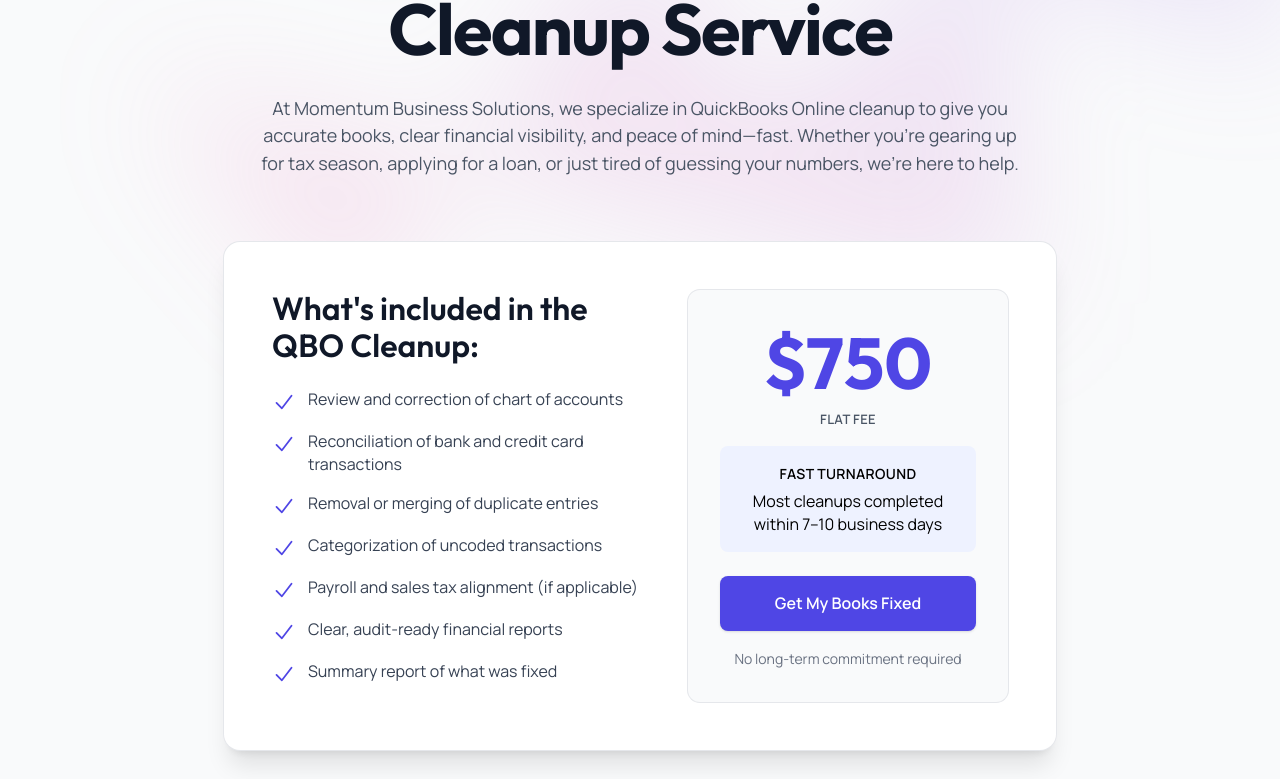
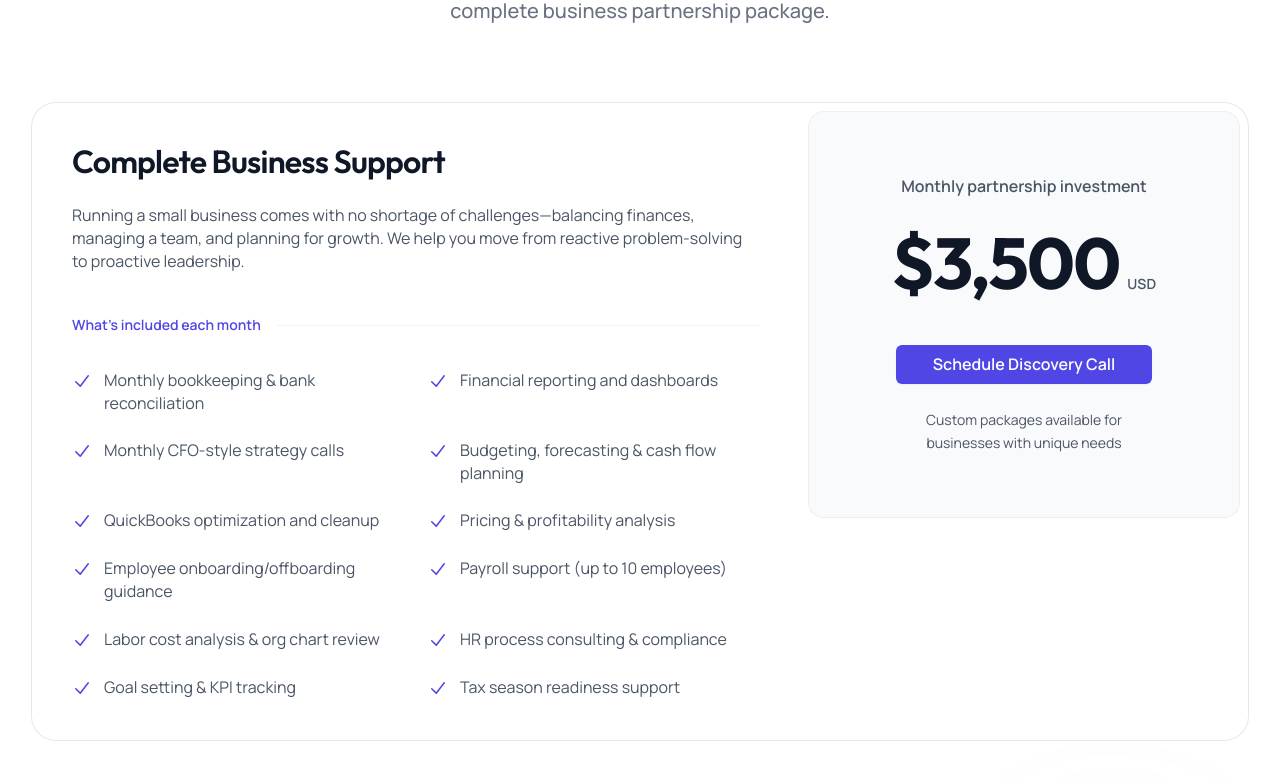
Before and after one commit to DukeRupert/momentum-business, a SvelteKit app in the folder app/: page /services in a window 1280 px wide. Shown: the part 2321-3100 px from the top of the page. Built offline with nearby package versions, Linux system fonts and the light colour scheme.

Commit message:
created premium service component

```diff
--- a/app/src/lib/features.svelte
+++ b/app/src/lib/features.svelte
@@ -76,7 +76,7 @@
 			<div class="flex items-start justify-end lg:order-first">
 				<img
 					alt="Product screenshot"
-					src="https://tailwindcss.com/plus-assets/img/component-images/project-app-screenshot.png"
+					src="https://as2.ftcdn.net/v2/jpg/10/58/87/61/1000_F_1058876100_ZN9yjJLPq3jODb1YCRFLPTcTs48siq3V.jpg"
 					width={2432}
 					height={1442}
 					class="w-3xl sm:w-228 max-w-none rounded-xl shadow-xl ring-1 ring-gray-400/10"
--- a/app/src/lib/hero.svelte
+++ b/app/src/lib/hero.svelte
@@ -72,8 +72,8 @@
               src="https://img1.wsimg.com/isteam/getty/500878416/:/rs=w:1279,m"
               alt="Dashboard screenshot"
               class="w-full h-auto rounded-xl shadow-2xl ring-1 ring-gray-900/10"
-              height=465
-              width=656
+              height=907
+              width=1279
             />
           </div>
         </div>
--- /dev/null
+++ b/app/src/lib/premium.svelte
@@ -0,0 +1,99 @@
+<script>
+  let {
+    sectionTitle = "Ready for comprehensive business support?",
+    sectionDescription = "Move beyond basic bookkeeping to proactive leadership with our complete business partnership package.",
+    serviceTitle = "Complete Business Support",
+    serviceDescription = "Running a small business comes with no shortage of challenges—balancing finances, managing a team, and planning for growth. We help you move from reactive problem-solving to proactive leadership.",
+    pricingLabel = "Monthly partnership investment",
+    price = "$3,500",
+    currency = "USD",
+    ctaText = "Schedule Discovery Call",
+    ctaHref = "/contact?service=completeSupport",
+    disclaimer = "Custom packages available for businesses with unique needs",
+    features = [
+      "Monthly bookkeeping & bank reconciliation",
+      "Financial reporting and dashboards",
+      "Monthly CFO-style strategy calls",
+      "Budgeting, forecasting & cash flow planning",
+      "QuickBooks optimization and cleanup",
+      "Pricing & profitability analysis",
+      "Employee onboarding/offboarding guidance",
+      "Payroll support (up to 10 employees)",
+      "Labor cost analysis & org chart review",
+      "HR process consulting & compliance",
+      "Goal setting & KPI tracking",
+      "Tax season readiness support"
+    ]
+  } = $props();
+</script>
+
+<section id="complete-support" class="bg-white py-24 sm:py-32">
+  <div class="mx-auto max-w-7xl px-6 lg:px-8">
+    <div class="mx-auto max-w-4xl sm:text-center">
+      <h2 class="text-display-sm font-display-bold tracking-tight text-pretty text-gray-900 sm:text-display sm:text-balance">
+        {sectionTitle}
+      </h2>
+      <p class="mx-auto mt-6 max-w-2xl text-body-lg font-primary-medium text-pretty text-gray-500 sm:text-subhead">
+        {sectionDescription}
+      </p>
+    </div>
+
+    <div class="mx-auto mt-16 max-w-2xl rounded-3xl ring-1 ring-gray-200 sm:mt-20 lg:mx-0 lg:flex lg:max-w-none">
+      <!-- Service Details -->
+      <div class="p-8 sm:p-10 lg:flex-auto">
+        <h3 class="text-headline font-display-semibold tracking-tight text-gray-900">
+          {serviceTitle}
+        </h3>
+        <p class="mt-6 text-body text-gray-600">
+          {serviceDescription}
+        </p>
+
+        <div class="mt-10 flex items-center gap-x-4">
+          <h4 class="flex-none text-caption font-primary-semibold text-primary-600">
+            What's included each month
+          </h4>
+          <div class="h-px flex-auto bg-gray-100"></div>
+        </div>
+
+        <ul role="list" class="mt-8 grid grid-cols-1 gap-4 text-body text-gray-600 sm:grid-cols-2 sm:gap-6">
+          {#each features as feature}
+            <li class="flex gap-x-3">
+              <svg viewBox="0 0 20 20" fill="currentColor" aria-hidden="true" class="h-6 w-5 flex-none text-primary-600">
+                <path d="M16.704 4.153a.75.75 0 0 1 .143 1.052l-8 10.5a.75.75 0 0 1-1.127.075l-4.5-4.5a.75.75 0 0 1 1.06-1.06l3.894 3.893 7.48-9.817a.75.75 0 0 1 1.05-.143Z" clip-rule="evenodd" fill-rule="evenodd" />
+              </svg>
+              {feature}
+            </li>
+          {/each}
+        </ul>
+      </div>
+
+      <!-- Pricing Card -->
+      <div class="-mt-2 p-2 lg:mt-0 lg:w-full lg:max-w-md lg:shrink-0">
+        <div class="rounded-2xl bg-gray-50 py-10 text-center ring-1 ring-inset ring-gray-900/5 lg:flex lg:flex-col lg:justify-center lg:py-16">
+          <div class="mx-auto max-w-xs px-8">
+            <p class="text-body font-primary-semibold text-gray-600">
+              {pricingLabel}
+            </p>
+            <p class="mt-6 flex items-baseline justify-center gap-x-2">
+              <span class="text-display font-display-bold tracking-tight text-gray-900">
+                {price}
+              </span>
+              <span class="text-caption font-primary-semibold tracking-wide text-gray-600">
+                {currency}
+              </span>
+            </p>
+            <a
+              href={ctaHref}
+              class="mt-10 block w-full rounded-md bg-primary-600 px-3 py-2 text-center text-body font-primary-semibold text-white shadow-xs hover:bg-primary-500 focus-visible:outline-2 focus-visible:outline-offset-2 focus-visible:outline-primary-600"
+            >
+              {ctaText}
+            </a>
+            <p class="mt-6 text-caption text-gray-600">
+              {disclaimer}
+            </p>
+          </div>
+        </div>
+      </div>
+    </div>
+  </div>
+</section>
--- a/app/src/routes/contact/schema.ts
+++ b/app/src/routes/contact/schema.ts
@@ -37,7 +37,7 @@
         .min(1, 'Please select at least one service you\'re interested in')
         .refine(
             (services) => services.every(service =>
-                ['essentials', 'growth-strategy', 'executive-operations', 'cleanup'].includes(service)
+                ['essentials', 'growth-strategy', 'executive-operations', 'complete-support', 'cleanup'].includes(service)
             ),
             'Invalid service selection'
         ),
--- a/app/src/routes/services/+page.svelte
+++ b/app/src/routes/services/+page.svelte
@@ -1,94 +1,99 @@
 <script>
 	import SectionHeader from '$lib/header.svelte';
 	import Cleanup from '$lib/cleanup.svelte';
+	import Premium from '$lib/premium.svelte';
 
 	// Services data with new Momentum Business Solutions packages
 	const servicesData = [
 		{
 			id: 'essentials',
-      name: "Essentials Package",
-      tier: "Tier 1",
-      price: "$750",
-      period: "/month",
-      timeCommitment: "2–3 hours/month",
-      description: "For businesses that need clean, accurate financials and basic insights.",
+			name: 'Essentials Package',
+			tier: 'Tier 1',
+			price: '$750',
+			period: '/month',
+			timeCommitment: '2–3 hours/month',
+			description: 'For businesses that need clean, accurate financials and basic insights.',
 			features: [
-        "Monthly bookkeeping and account reconciliation (up to 3 bank/credit accounts)",
-        "Basic financial reports: Profit & Loss, Balance Sheet, Cash Flow",
-        "Month-end close and error checks",
-        "QuickBooks Online maintenance and categorization",
-        "Email support (48–72 hr response time)"
+				'Monthly bookkeeping and account reconciliation (up to 3 bank/credit accounts)',
+				'Basic financial reports: Profit & Loss, Balance Sheet, Cash Flow',
+				'Month-end close and error checks',
+				'QuickBooks Online maintenance and categorization',
+				'Email support (48–72 hr response time)'
 			],
-      bestFor: "Solo operators or small teams looking for reliable, organized books.",
+			bestFor: 'Solo operators or small teams looking for reliable, organized books.',
 			popular: false,
-      ctaText: "Get Started",
-      ctaHref: "/contact?service=essentials"
+			ctaText: 'Get Started',
+			ctaHref: '/contact?service=essentials'
 		},
 		{
 			id: 'growth-strategy',
-      name: "Growth Strategy Package",
-      tier: "Tier 2",
-      price: "$1,250",
-      period: "/month",
-      timeCommitment: "4–6 hours/month",
-      description: "For growing businesses that want financial strategy and light HR support.",
+			name: 'Growth Strategy Package',
+			tier: 'Tier 2',
+			price: '$1,250',
+			period: '/month',
+			timeCommitment: '4–6 hours/month',
+			description: 'For growing businesses that want financial strategy and light HR support.',
 			features: [
-        "Everything in Tier 1, plus:",
-        "Monthly 60-minute strategic CFO advisory call",
-        "Forecasting and budgeting templates",
-        "Labor cost tracking and analysis",
-        "Payroll support for up to 10 employees",
-        "Employee onboarding/offboarding guidance",
-        "Priority email support (24–48 hr response time)"
+				'Everything in Tier 1, plus:',
+				'Monthly 60-minute strategic CFO advisory call',
+				'Forecasting and budgeting templates',
+				'Labor cost tracking and analysis',
+				'Payroll support for up to 10 employees',
+				'Employee onboarding/offboarding guidance',
+				'Priority email support (24–48 hr response time)'
 			],
-      bestFor: "Businesses ready to scale with a proactive financial partner.",
+			bestFor: 'Businesses ready to scale with a proactive financial partner.',
 			popular: true,
-      ctaText: "Most Popular",
-      ctaHref: "/contact?service=growth-strategy"
+			ctaText: 'Most Popular',
+			ctaHref: '/contact?service=growth-strategy'
 		},
 		{
 			id: 'executive-operations',
-      name: "Executive Operations Package",
-      tier: "Tier 3",
-      price: "Starting at $2,000",
-      period: "/month",
-      timeCommitment: "14–18 hours/month",
-      description: "For businesses needing full finance + HR + operations support.",
+			name: 'Executive Operations Package',
+			tier: 'Tier 3',
+			price: 'Starting at $2,000',
+			period: '/month',
+			timeCommitment: '14–18 hours/month',
+			description: 'For businesses needing full finance + HR + operations support.',
 			features: [
-        "Everything in Tier 2, plus:",
-        "Custom KPI dashboard creation and reporting",
-        "Strategic planning sessions and quarterly reviews",
-        "Organizational chart development and role clarity planning",
-        "HR consulting: employee handbooks, evaluation processes, compliance basics",
-        "SOP development and team performance systems",
-        "Leadership meeting support and preparation",
-        "Slack/text access for urgent items",
-        "Add-on payroll support for more than 10 employees (custom quote)"
+				'Everything in Tier 2, plus:',
+				'Custom KPI dashboard creation and reporting',
+				'Strategic planning sessions and quarterly reviews',
+				'Organizational chart development and role clarity planning',
+				'HR consulting: employee handbooks, evaluation processes, compliance basics',
+				'SOP development and team performance systems',
+				'Leadership meeting support and preparation',
+				'Slack/text access for urgent items',
+				'Add-on payroll support for more than 10 employees (custom quote)'
 			],
-      bestFor: "Owner-operators who want to delegate the back-office and focus on high-level growth.",
+			bestFor:
+				'Owner-operators who want to delegate the back-office and focus on high-level growth.',
 			popular: false,
-      ctaText: "Learn More",
-      ctaHref: "/contact?service=executive-operations",
-      note: "Customized based on complexity"
+			ctaText: 'Learn More',
+			ctaHref: '/contact?service=executive-operations',
+			note: 'Customized based on complexity'
 		}
 	];
 
 	// Process steps
 	const processSteps = [
 		{
-      step: "1",
-      title: "Discovery Call",
-      description: "We'll discuss your current financial situation, pain points, and goals to determine the best fit."
+			step: '1',
+			title: 'Discovery Call',
+			description:
+				"We'll discuss your current financial situation, pain points, and goals to determine the best fit."
 		},
 		{
-      step: "2",
-      title: "Onboarding",
-      description: "We'll set up secure access to your systems, review your books, and establish processes — typically within 1-2 weeks."
+			step: '2',
+			title: 'Onboarding',
+			description:
+				"We'll set up secure access to your systems, review your books, and establish processes — typically within 1-2 weeks."
 		},
 		{
-      step: "3",
-      title: "Ongoing Support",
-      description: "Monthly financial reports, regular check-ins, and ongoing support to keep your finances organized and strategic."
+			step: '3',
+			title: 'Ongoing Support',
+			description:
+				'Monthly financial reports, regular check-ins, and ongoing support to keep your finances organized and strategic.'
 		}
 	];
 </script>
@@ -104,22 +109,31 @@
 	<div class="mx-auto max-w-7xl px-6 lg:px-8">
 		<div class="mx-auto grid max-w-2xl grid-cols-1 gap-8 lg:mx-0 lg:max-w-none lg:grid-cols-3">
 			{#each servicesData as service}
-        <div id={service.id} class="relative rounded-2xl border border-gray-200 p-8 shadow-sm hover:shadow-md transition-shadow {service.popular ? 'ring-2 ring-primary-600' : ''}">
+				<div
+					id={service.id}
+					class="relative rounded-2xl border border-gray-200 p-8 shadow-sm transition-shadow hover:shadow-md {service.popular
+						? 'ring-primary-600 ring-2'
+						: ''}"
+				>
 					{#if service.popular}
 						<div class="absolute -top-4 left-1/2 -translate-x-1/2">
-              <span class="inline-flex items-center rounded-full bg-primary-600 px-4 py-1 text-kicker font-primary-semibold text-white">
+							<span
+								class="bg-primary-600 text-kicker font-primary-semibold inline-flex items-center rounded-full px-4 py-1 text-white"
+							>
 								Most Popular
 							</span>
 						</div>
 					{/if}
 
 					<div class="mb-4">
-            <span class="inline-flex items-center rounded-md bg-primary-50 px-2 py-1 text-xs font-medium text-primary-700">
+						<span
+							class="bg-primary-50 text-primary-700 inline-flex items-center rounded-md px-2 py-1 text-xs font-medium"
+						>
 							{service.tier}
 						</span>
 					</div>
 
-          <div class="flex items-baseline justify-between mb-4">
+					<div class="mb-4 flex items-baseline justify-between">
 						<h3 class="text-subhead font-display-semibold text-gray-900">
 							{service.name}
 						</h3>
@@ -130,31 +144,39 @@
 							<span class="text-headline font-display-bold text-gray-900">
 								{service.price}
 							</span>
-              <span class="text-body text-gray-600 ml-1">
+							<span class="text-body ml-1 text-gray-600">
 								{service.period}
 							</span>
 						</div>
 						{#if service.note}
-              <p class="text-caption text-gray-500 mt-1">
+							<p class="text-caption mt-1 text-gray-500">
 								({service.note})
 							</p>
 						{/if}
-            <p class="text-caption text-primary-600 font-medium mt-1">
+						<p class="text-caption text-primary-600 mt-1 font-medium">
 							Estimated Time Commitment: {service.timeCommitment}
 						</p>
 					</div>
 
-          <p class="text-body text-gray-600 mb-6">
+					<p class="text-body mb-6 text-gray-600">
 						{service.description}
 					</p>
 
 					<div class="mb-6">
-            <h4 class="text-sm font-semibold text-gray-900 mb-3">Includes:</h4>
+						<h4 class="mb-3 text-sm font-semibold text-gray-900">Includes:</h4>
 						<ul class="space-y-3">
 							{#each service.features as feature}
 								<li class="flex items-start gap-3">
-                  <svg class="size-5 flex-none text-primary-600 mt-0.5" fill="currentColor" viewBox="0 0 20 20">
-                    <path fill-rule="evenodd" d="M16.704 4.153a.75.75 0 01.143 1.052l-8 10.5a.75.75 0 01-1.127.075l-4.5-4.5a.75.75 0 011.06-1.06l3.894 3.893 7.48-9.817a.75.75 0 011.05-.143z" clip-rule="evenodd" />
+									<svg
+										class="text-primary-600 mt-0.5 size-5 flex-none"
+										fill="currentColor"
+										viewBox="0 0 20 20"
+									>
+										<path
+											fill-rule="evenodd"
+											d="M16.704 4.153a.75.75 0 01.143 1.052l-8 10.5a.75.75 0 01-1.127.075l-4.5-4.5a.75.75 0 011.06-1.06l3.894 3.893 7.48-9.817a.75.75 0 011.05-.143z"
+											clip-rule="evenodd"
+										/>
 									</svg>
 									<span class="text-body text-gray-700">{feature}</span>
 								</li>
@@ -162,8 +184,8 @@
 						</ul>
 					</div>
 
-          <div class="mb-8 p-4 bg-gray-50 rounded-lg">
-            <h4 class="text-sm font-semibold text-gray-900 mb-2">Best for:</h4>
+					<div class="mb-8 rounded-lg bg-gray-50 p-4">
+						<h4 class="mb-2 text-sm font-semibold text-gray-900">Best for:</h4>
 						<p class="text-caption text-gray-600">
 							{service.bestFor}
 						</p>
@@ -172,7 +194,9 @@
 					<div class="mt-auto">
 						<a
 							href={service.ctaHref}
-              class="block w-full rounded-md text-center px-4 py-2.5 text-body font-primary-semibold transition-colors {service.popular ? 'bg-primary-600 text-white hover:bg-primary-500' : 'bg-white text-primary-600 ring-1 ring-primary-600 hover:bg-primary-50'}"
+							class="text-body font-primary-semibold block w-full rounded-md px-4 py-2.5 text-center transition-colors {service.popular
+								? 'bg-primary-600 hover:bg-primary-500 text-white'
+								: 'text-primary-600 ring-primary-600 hover:bg-primary-50 bg-white ring-1'}"
 						>
 							{service.ctaText}
 						</a>
@@ -183,16 +207,16 @@
 	</div>
 </section>
 
+<Premium />
+
 <Cleanup />
 
 <!-- How It Works Process -->
 <section class="bg-gray-50 py-24 sm:py-32">
 	<div class="mx-auto max-w-7xl px-6 lg:px-8">
 		<div class="mx-auto max-w-2xl lg:text-center">
-      <h2 class="text-headline font-display-semibold tracking-tight text-gray-900">
-        How it works
-      </h2>
-      <p class="mt-4 text-body-lg text-gray-600">
+			<h2 class="text-headline font-display-semibold tracking-tight text-gray-900">How it works</h2>
+			<p class="text-body-lg mt-4 text-gray-600">
 				Getting started is simple. We handle the complexity so you can focus on your business.
 			</p>
 		</div>
@@ -201,15 +225,17 @@
 			<div class="grid max-w-xl grid-cols-1 gap-8 lg:max-w-none lg:grid-cols-3">
 				{#each processSteps as step}
 					<div class="text-center">
-            <div class="mx-auto flex size-16 items-center justify-center rounded-full bg-primary-600">
+						<div
+							class="bg-primary-600 mx-auto flex size-16 items-center justify-center rounded-full"
+						>
 							<span class="text-subhead font-display-bold text-white">
 								{step.step}
 							</span>
 						</div>
-            <h3 class="mt-6 text-subhead font-display-semibold text-gray-900">
+						<h3 class="text-subhead font-display-semibold mt-6 text-gray-900">
 							{step.title}
 						</h3>
-            <p class="mt-4 text-body text-gray-600">
+						<p class="text-body mt-4 text-gray-600">
 							{step.description}
 						</p>
 					</div>
@@ -226,13 +252,13 @@
 			<h2 class="text-headline font-display-semibold tracking-tight text-gray-900">
 				Interested in partnering with Momentum Business Solutions?
 			</h2>
-      <p class="mt-4 text-body-lg text-gray-600">
+			<p class="text-body-lg mt-4 text-gray-600">
 				Let's schedule a discovery call to explore which package is right for your business.
 			</p>
 			<div class="mt-8 flex items-center justify-center gap-6">
 				<a
 					href="/contact"
-          class="rounded-md bg-primary-600 px-6 py-3 text-body font-primary-semibold text-white shadow-xs hover:bg-primary-500 focus-visible:outline-2 focus-visible:outline-offset-2 focus-visible:outline-primary-600"
+					class="bg-primary-600 text-body font-primary-semibold shadow-xs hover:bg-primary-500 focus-visible:outline-primary-600 rounded-md px-6 py-3 text-white focus-visible:outline-2 focus-visible:outline-offset-2"
 				>
 					Schedule Discovery Call
 				</a>
@@ -241,12 +267,15 @@
 				</a>
 			</div>
 
-      <div class="mt-8 pt-8 border-t border-gray-200">
+			<div class="mt-8 border-t border-gray-200 pt-8">
 				<div class="text-center">
-          <p class="text-body font-primary-semibold text-gray-900 mb-2">Cade Maldonado</p>
+					<p class="text-body font-primary-semibold mb-2 text-gray-900">Cade Maldonado</p>
 					<p class="text-caption text-gray-600">CEO/Owner | QuickBooks ProAdvisor Certified</p>
-          <p class="text-caption text-gray-600 mt-1">
-            <a href="mailto:cade@momentumbusiness.org" class="text-primary-600 hover:text-primary-500">
+					<p class="text-caption mt-1 text-gray-600">
+						<a
+							href="mailto:cade@momentumbusiness.org"
+							class="text-primary-600 hover:text-primary-500"
+						>
 							cade@momentumbusiness.org
 						</a>
 					</p>
```
Also changed, not shown: app/src/routes/contact/+page.svelte (+21 -0 lines), app/src/routes/posts/layout.svelte (+5 -3 lines). Lines whose indentation alone changed are shown as unchanged.
